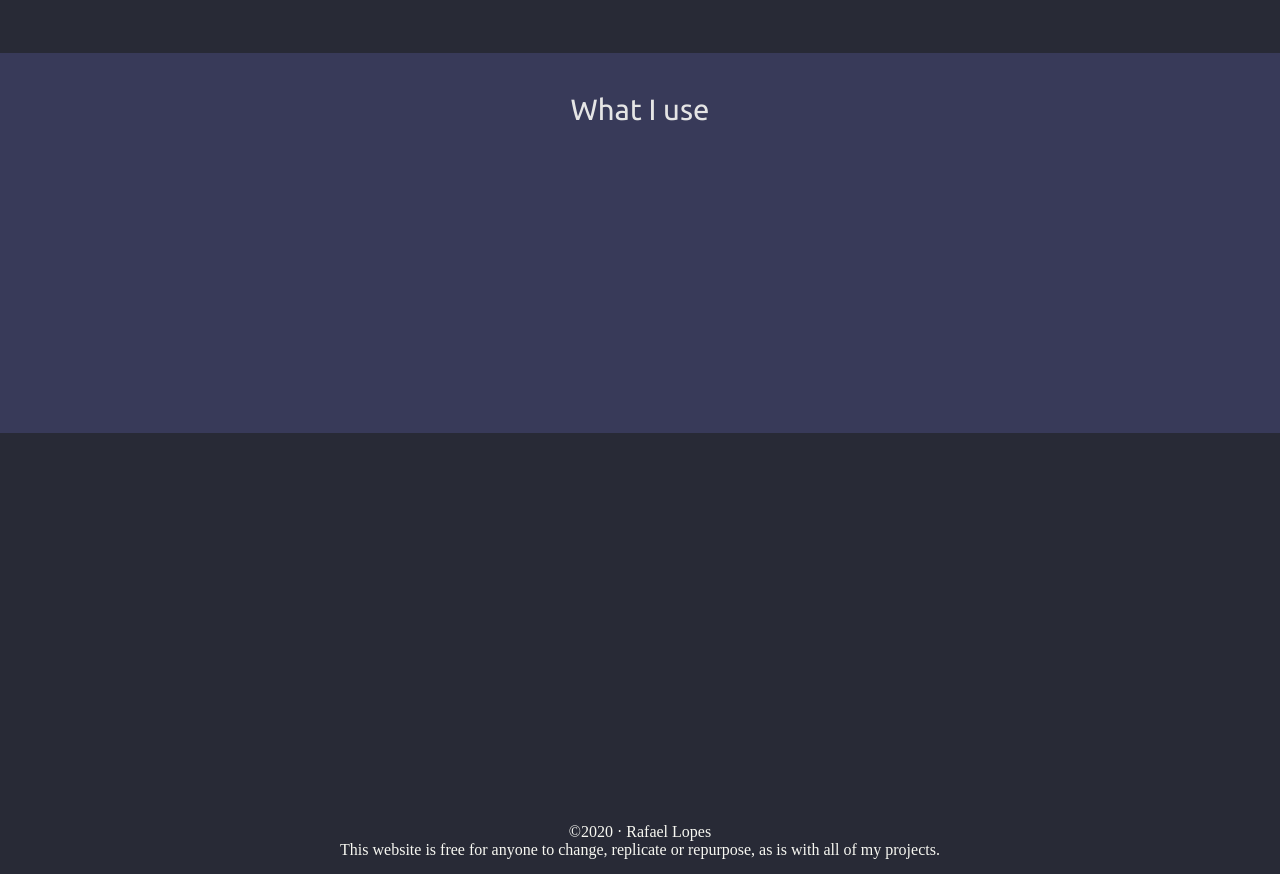
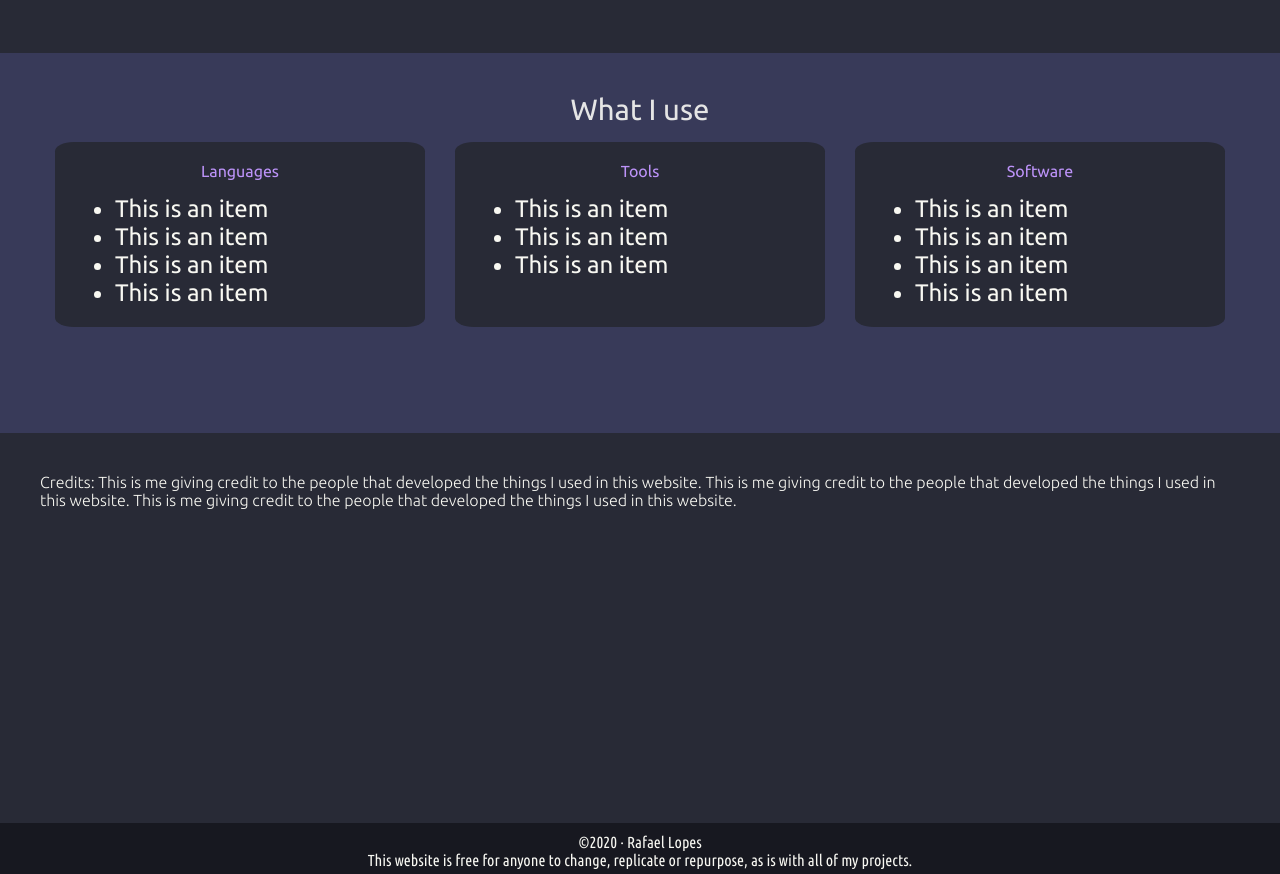
Before and after one commit to Adhenrique12/raphgl.github.io, a plain HTML site: page index.html in a window 1280 px wide. Shown: the part 760-1634 px from the top of the page. Drawn offline with Linux system fonts and the light colour scheme.

Commit message:
Added 'What I use' section

```diff
--- a/index.html
+++ b/index.html
@@ -20,7 +20,7 @@
     <section class="light-sect">
       <img src="img/pfp.jpg" />
       <h3 class="light-title">Rafael Lopes</h3>
-      <h4>avid linux user and waster of oxygen</h4>
+      <h4>bad programmer, avid linux user and waste of oxygen</h4>
       <a class="github-button" href="https://github.com/raphgl" target="_blank"
         >Follow @RaphGL</a
       >
@@ -31,8 +31,43 @@
     </section>
     <section class="light-sect">
       <h3 class="light-title">What I use</h3>
+      <div>
+        <div class="rect">
+          <h4>Languages</h4>
+          <ul>
+            <li>This is an item</li>
+            <li>This is an item</li>
+            <li>This is an item</li>
+            <li>This is an item</li>
+          </ul>
+        </div>
+        <div class="rect">
+          <h4>Tools</h4>
+          <ul>
+            <li>This is an item</li>
+            <li>This is an item</li>
+            <li>This is an item</li>
+          </ul>
+        </div>
+        <div class="rect">
+          <h4>Software</h4>
+          <ul>
+            <li>This is an item</li>
+            <li>This is an item</li>
+            <li>This is an item</li>
+            <li>This is an item</li>
+          </ul>
+        </div>
+      </div>
     </section>
-    <section class="dark-sect"></section>
+    <section class="dark-sect">
+      <div class="credits">
+        Credits: This is me giving credit to the people that developed the
+        things I used in this website. This is me giving credit to the people
+        that developed the things I used in this website. This is me giving
+        credit to the people that developed the things I used in this website.
+      </div>
+    </section>
     <footer>
       ©2020 · Rafael Lopes <br />
       This website is free for anyone to change, replicate or repurpose, as is
--- a/stylesheet.css
+++ b/stylesheet.css
@@ -1,4 +1,5 @@
 @import url("https://fonts.googleapis.com/css2?family=Ubuntu:wght@300;400;500&display=swap");
+@import url("https://fonts.googleapis.com/css2?family=Ubuntu+Condensed&display=swap");
 
 * {
   margin: 0;
@@ -10,6 +11,11 @@
 body {
   color: #f8f8f2;
   background-color: #282a36;
+}
+
+::selection {
+  color: #252732;
+  background-color: #bd93f9;
 }
 
 a.github-button {
@@ -83,12 +89,13 @@ nav li {
 nav li a {
   color: #f8f8f2;
   text-decoration: none;
+  border-bottom: 2px solid transparent;
 }
 
 nav li a:hover {
   color: #bd93f9;
-  text-decoration: underline;
   transition: all 0.2s ease-in;
+  border-color: inherit;
 }
 
 nav li a:active {
@@ -124,9 +131,47 @@ header + .light-sect img {
   border-radius: 5%;
 }
 
+h3.light-title + div {
+  display: flex;
+  align-content: space-around;
+}
+
+.rect {
+  background-color: #282a36;
+  min-height: 140px;
+  min-width: 250px;
+  margin-top: 15px;
+  margin-left: auto;
+  margin-right: auto;
+  padding: 20px 60px;
+  border-radius: 5%;
+}
+
+.rect h4 {
+  color: #bd93f9;
+}
+
+.rect li {
+  font-size: 18pt;
+  text-align: justify;
+  list-style: disc;
+}
+
+.rect li:hover {
+  list-style: circle;
+  transition: list-style 0.5 ease-out;
+}
+
+.credits {
+  font-weight: 300;
+}
+
 footer {
   font-family: "Ubuntu Condensed";
   font-style: normal;
   text-align: center;
   margin-top: 10px;
+  background-color: #171820;
+  padding-top: 10px;
+  padding-bottom: 5px;
 }
```
